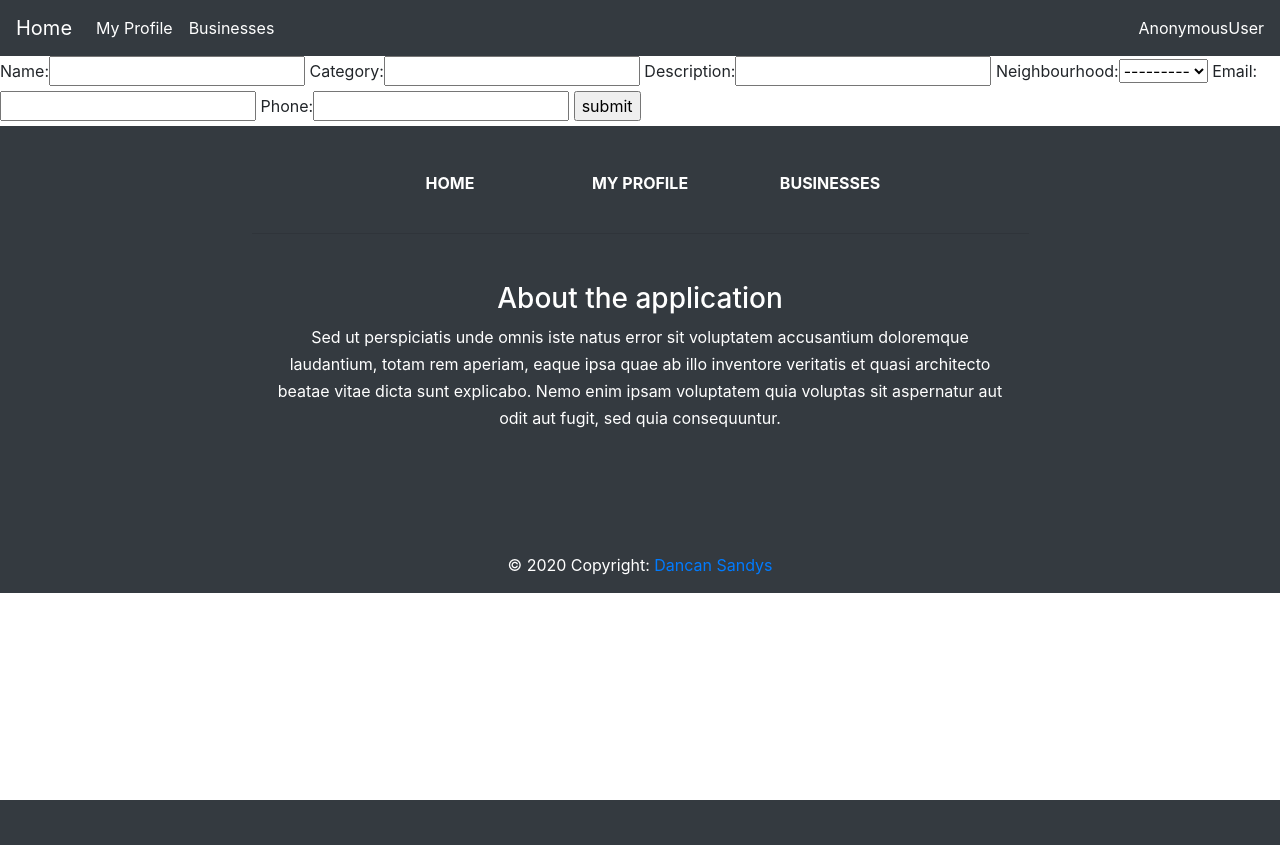
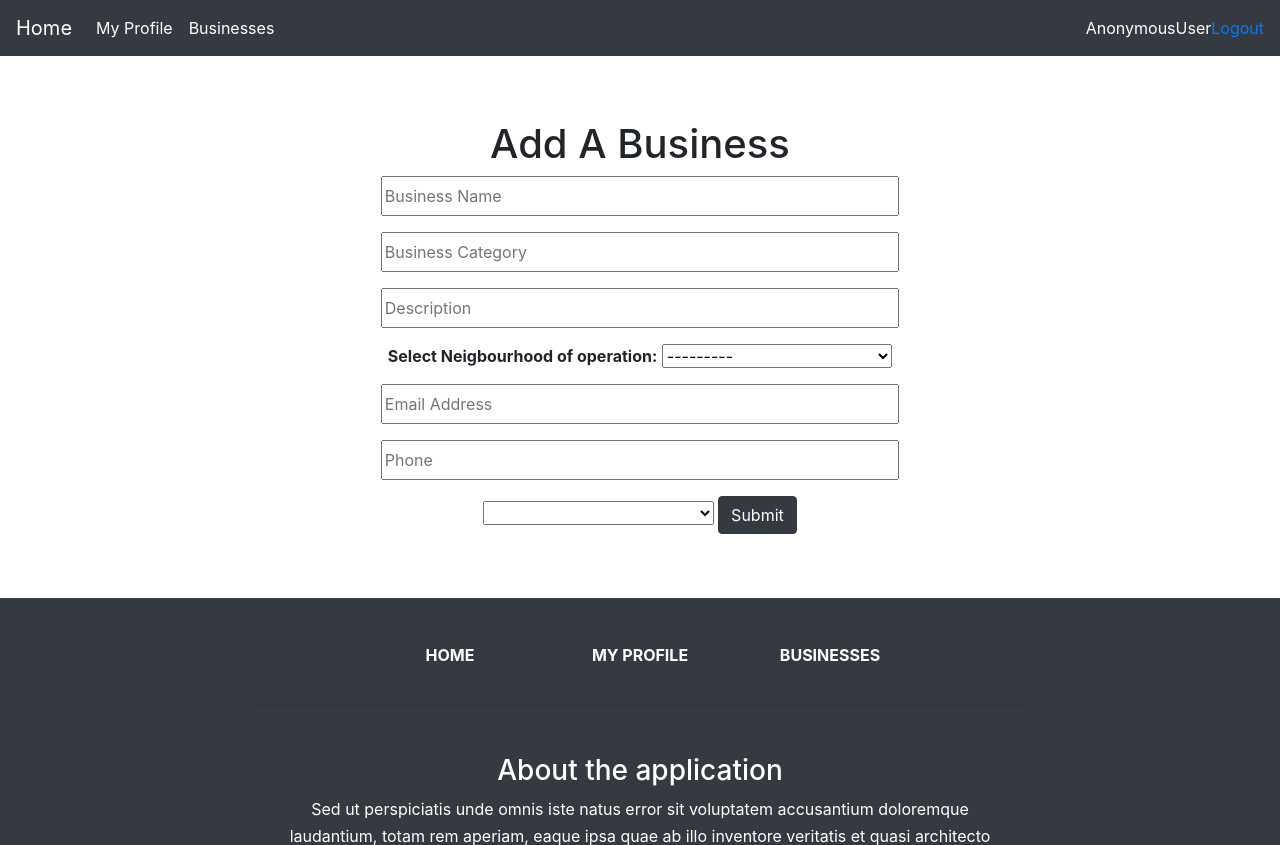
Before and after one commit to dancan-sandys/neighbourhoods, a Django app: page /business/create/ in a window 1280 px wide. Shown: the top 845 px of the page. Before the commit the page ends 800 px from the top, so only its background shows below. Run offline with Django 3.2, Linux system fonts and the light colour scheme; data that the repository does not hold is empty; some libraries are stand-ins or nearby versions.

Commit message:
add the Business creation page and style is

```diff
--- a/neigbour/static/css/business.css
+++ b/neigbour/static/css/business.css
@@ -11,3 +11,17 @@
     width: 90%;
     height: 60vh;
 }
+
+input{
+    width: 45%;
+    height: 5vh;
+}
+
+form{
+    padding: 5%;
+}
+
+
+select{
+    width: 20%;
+}
--- /dev/null
+++ b/neigbour/static/js/business.js
@@ -0,0 +1,6 @@
+var formFields = document.getElementsByTagName('input')
+formFields[1].placeholder = 'Business Name'
+formFields[2].placeholder = 'Business Category'
+formFields[3].placeholder = 'Description'
+formFields[4].placeholder = 'Email Address'
+formFields[5].placeholder = 'Phone'
--- a/neigbour/templates/Business/create.html
+++ b/neigbour/templates/Business/create.html
@@ -1,12 +1,36 @@
 {%extends 'base.html'%}
 
 {%block content%}
+{%block styles%}
+{{block.super}}
+<link rel="stylesheet" href="../../static/css/bootstrap.css">
+<link rel="stylesheet" href="../../static/css/business.css">
 
-<form action="" method="POST" enctype="multipart/form-data">
+{%endblock%}
+
+<form action="" class="text-center" method="POST" enctype="multipart/form-data">
     {%csrf_token%}
-    {{form}}
-    <input type="submit" value="submit">
+
+    <h1>Add A Business</h1>
+
+    <p>{{form.Name}}</p>
+    <p> {{form.category}}</p>
+    <p>{{form.Description}}</p>
+    <p><strong>Select Neigbourhood of operation:</strong>   {{form.Neighbourhood}}</p>
+    <p>{{form.Email}}</p>
+    <p>{{form.Phone}}</p>
+    <select>
+        <option value="volvo"></option>
+        <option value="saab">Saab</option>
+        <option value="mercedes">Mercedes</option>
+        <option value="audi">Audi</option>
+      </select>
+    <button type="submit" class="btn btn-dark" value="submit"> Submit</button>
 
 </form>
+{%block script%}
+<script src="../../static/js/business.js"></script>
 
 {%endblock%}
+
+{%endblock%}
--- a/neigbour/templates/navbar.html
+++ b/neigbour/templates/navbar.html
@@ -16,5 +16,6 @@
       <span class="navbar-text text-white">
         {{request.user}}
       </span>
+      <a href="{%%url 'logout'}">Logout</a>
     </div>
   </nav>
--- a/neigbour/views.py
+++ b/neigbour/views.py
@@ -70,21 +70,22 @@ def businesses(request):
 
     return render(request, 'Business/businesses.html',{"businesses":allbusinesses, "ourbusinesses":neighbourhoodbusinesses})
 
+
 def createaccount(request):
     form =accounts()
     user = request.user
+    neighbourhoods = neighbourhood.objects.all()
     if request.method == 'POST':
         form = accounts(request.POST, request.FILES)
         if form.is_valid():
             account = form.save(commit=False)
-            print('Yes')
-            print(request.user)
+
             account.user = user
             account.save()
 
             return redirect(home)
 
-    return render(request, 'users/createuser.html',{"form":form})
+    return render(request, 'users/createuser.html',{"form":form, "neighbourhoods":neighbourhoods})
 
 def createbusiness(request):
     form = businessaccount()
```
